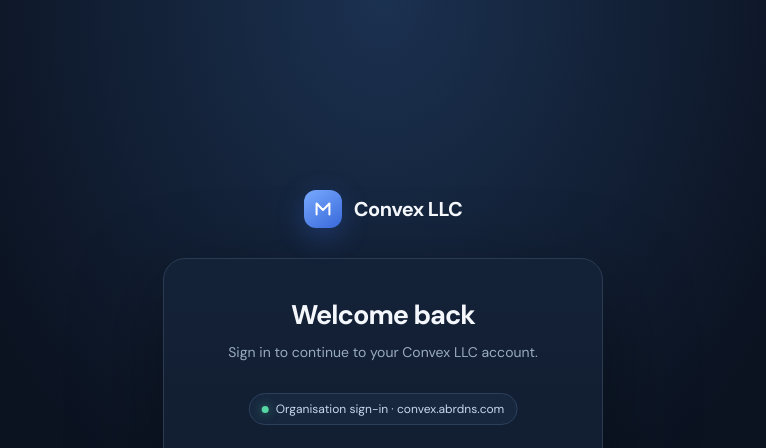
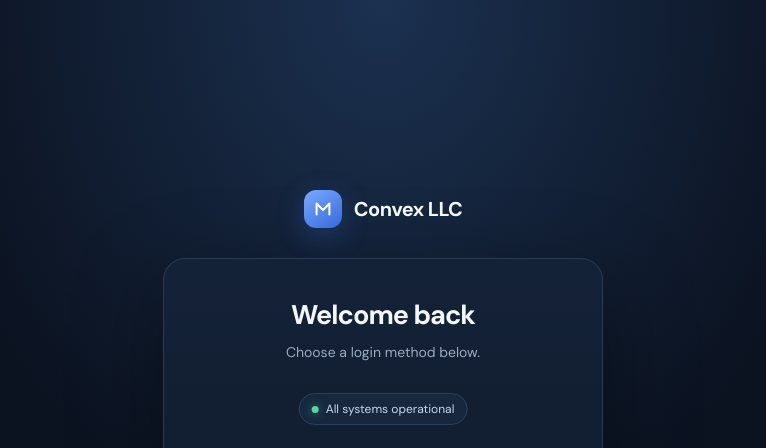
Before and after one commit to AquaTheCanary/convexllc-login, a plain HTML site: page index.html in a window 1280 px wide. Shown: the top 448 px of the page, without its empty margins (257-1023 px from the left). Drawn offline with Linux system fonts and the light colour scheme.

Commit message:
Update sign-in prompt and domain information

```diff
--- a/index.html
+++ b/index.html
@@ -30,8 +30,8 @@ footer{color:#71839b;font-size:11px;text-align:center;margin-top:24px}footer a{c
 <div class="brand"><span class="mark" aria-hidden="true"><svg viewBox="0 0 24 24" fill="none"><path d="M5 18V6l7 7 7-7v12" stroke="white" stroke-width="2.2" stroke-linecap="round" stroke-linejoin="round"/></svg></span><span>Convex LLC</span></div>
 <section class="card" aria-labelledby="heading">
 <h1 id="heading">Welcome back</h1>
-<p class="sub">Sign in to continue to your Convex LLC account.</p>
-<div class="domain"><span class="dot"></span> Organisation sign-in · convex.abrdns.com</div>
+<p class="sub">Choose a login method below.</p>
+<div class="domain"><span class="dot"></span> All systems operational</div>
 <div class="providers">
 <a class="provider" href="https://accounts.google.com/AccountChooser?hd=convex.abrdns.com" aria-label="Continue with Google">
 <svg viewBox="0 0 48 48" role="img" aria-label="Google"><path fill="#4285F4" d="M43.6 20.5H42V20H24v8h11.3C33.6 32.7 29.2 36 24 36c-6.6 0-12-5.4-12-12S17.4 12 24 12c3.1 0 5.9 1.2 8 3.1l5.7-5.7C34.1 6.1 29.3 4 24 4 13 4 4 13 4 24s9 20 20 20 20-9 20-20c0-1.2-.1-2.3-.4-3.5z"/><path fill="#34A853" d="M6.3 14.7l6.6 4.8C14.7 15.2 19 12 24 12c3.1 0 5.9 1.2 8 3.1l5.7-5.7C34.1 6.1 29.3 4 24 4 16.3 4 9.6 8.4 6.3 14.7z"/><path fill="#FBBC05" d="M24 44c5.1 0 9.8-1.9 13.3-5.1l-6.2-5.2C29.1 35.2 26.7 36 24 36c-5.2 0-9.6-3.3-11.3-8l-6.6 5.1C9.4 39.6 16.2 44 24 44z"/><path fill="#EA4335" d="M12.7 28c-.5-1.2-.7-2.6-.7-4s.3-2.8.7-4l-6.6-5.1C4.8 17.3 4 20.5 4 24s.8 6.7 2.1 9.1l6.6-5.1z"/></svg>
```
